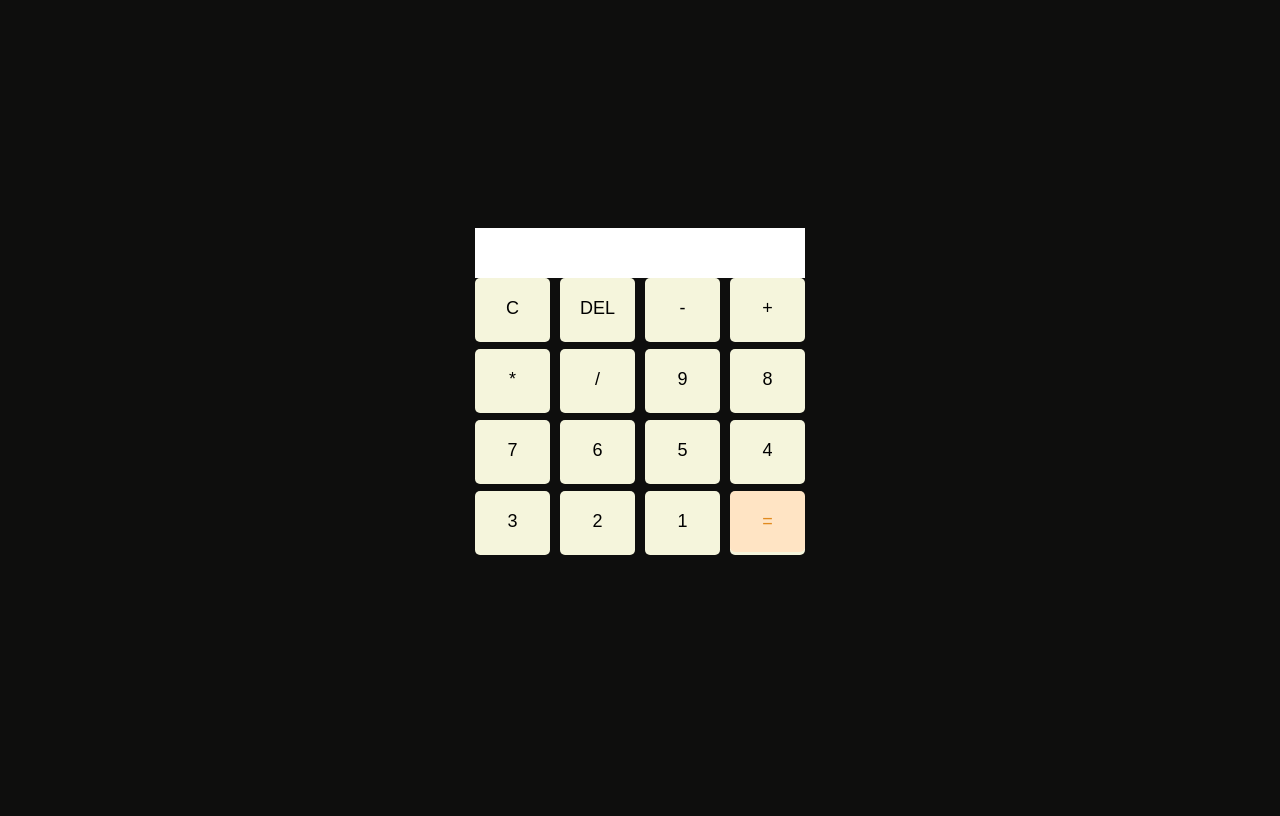
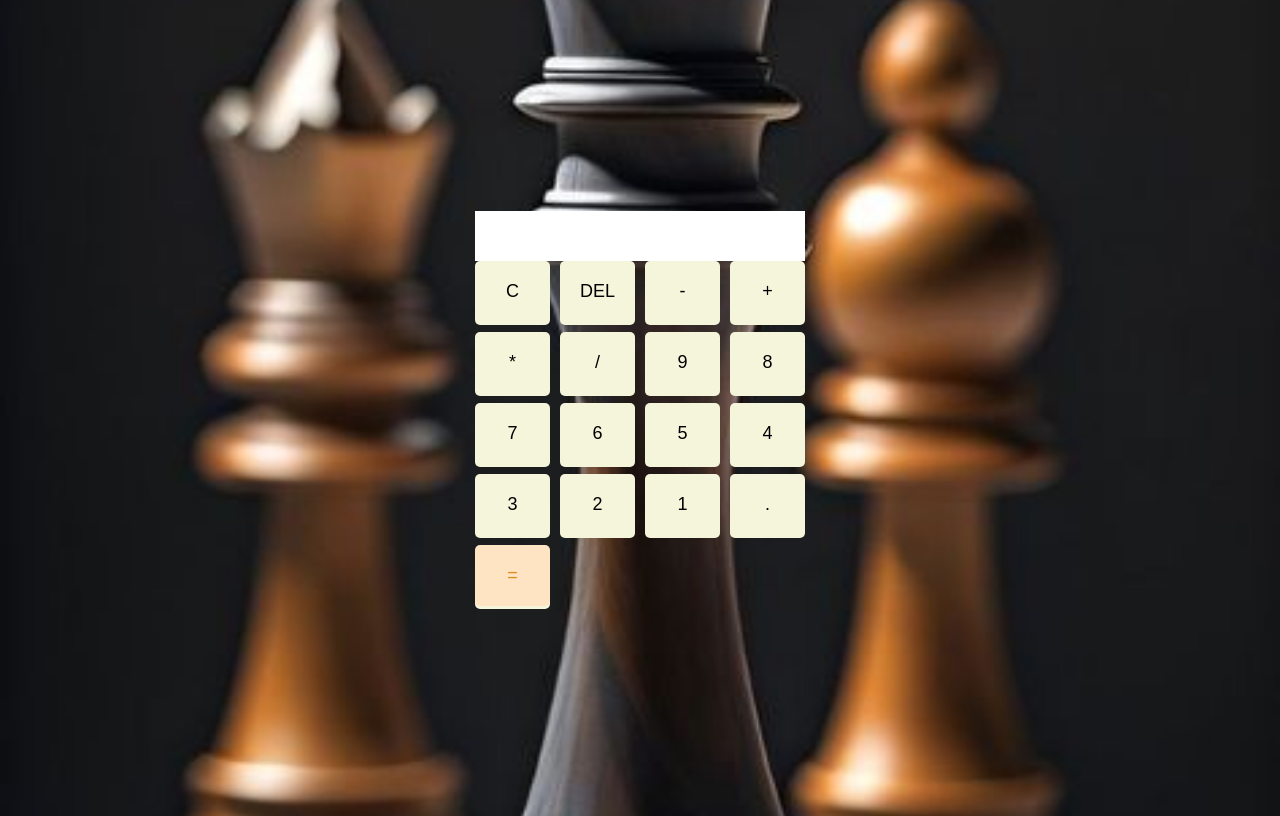
Before and after one commit to shanitah-nassolo/calculator, a plain HTML site: page index.html in a window 1280 px wide. Drawn offline with Linux system fonts and the light colour scheme.

Commit message:
All changes in calculator

```diff
--- a/index.html
+++ b/index.html
@@ -26,7 +26,8 @@
         <button class="btn" onclick="insert('3')">3</button>
         <button class="btn" onclick="insert('2')">2</button>
         <button class="btn" onclick="insert('1')">1</button>
-        <button class="btn equal" onclick="calculator()">=</button>
+        <button class="btn" onclick="insert('.')">.</button>
+        <button class="btn equal"  class="insert-center"    onclick="calculator()">=</button>
 
         <script src="calc.js"></script>
 
--- a/style.css
+++ b/style.css
@@ -11,7 +11,9 @@ body{
 display:flex;
 justify-content: center;
 height: 100vh;
-background-color: rgb(14, 14, 13);
+ background: url('75fc2901441b6ca8385166240d64025d.jpg') no-repeat center / cover;
+}
+
 margin:0;
 font-family:Arial,sans-serif;
  }
```
Also changed, not shown: 75fc2901441b6ca8385166240d64025d.jpg (added).
